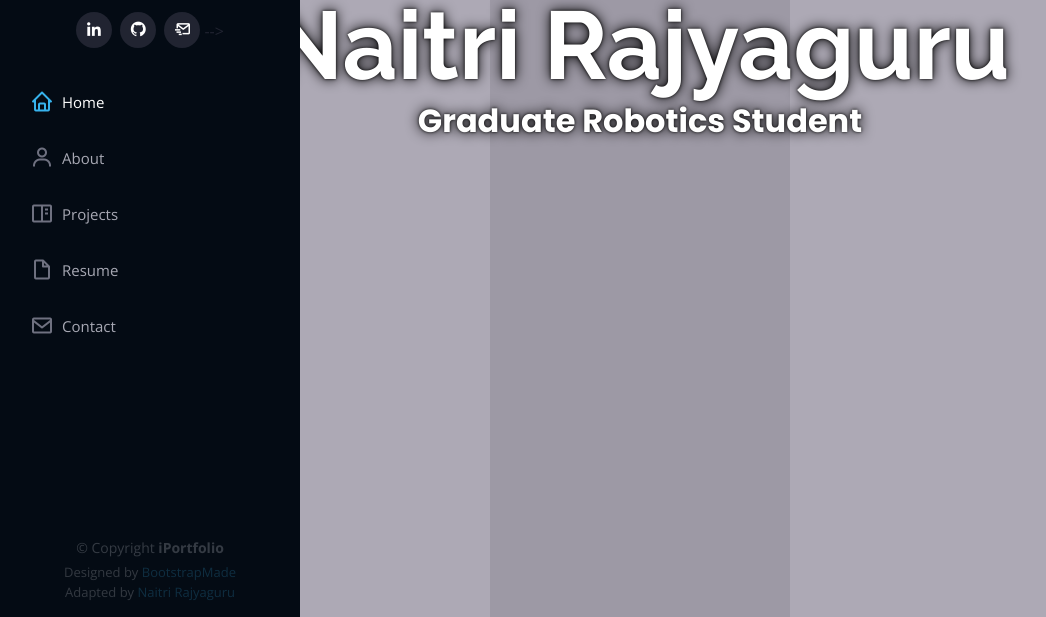
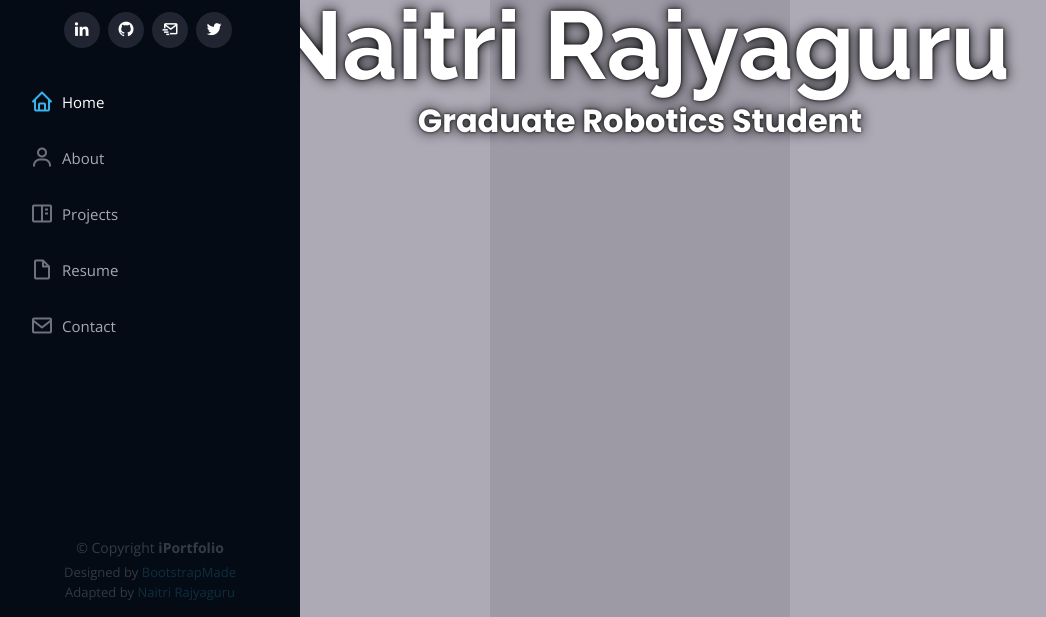
Before and after one commit to naitri/naitri.github.io_old, a plain HTML site: page index.html in a window 1280 px wide. Shown: the part 183-800 px from the top of the page, without its empty margins (0-1046 px from the left). Drawn offline with nearby package versions, Linux system fonts and the light colour scheme.

Commit message:
Update index.html

```diff
--- a/index.html
+++ b/index.html
@@ -65,7 +65,8 @@
         <div class="social-links mt-3 text-center">
           <a href="https://www.linkedin.com/in/naitri-rajyaguru/" rel="noopener noreferrer" target="_blank" class="linkedin"><i class="bx bxl-linkedin"></i></a>
           <a href="https://github.com/naitri" rel="noopener noreferrer" target="_blank" class="github"><i class="bx bxl-github"></i></a>
-          <a href="mailto:naitrir21@gmail.com" rel="noopener noreferrer" target="_blank" class="email"><i class="bx bx-mail-send"></i></a>-->
+          <a href="mailto:naitrir21@gmail.com" rel="noopener noreferrer" target="_blank" class="email"><i class="bx bx-mail-send"></i></a>
+          <a href="https://twitter.com/naitri_r" rel="noopener noreferrer" target="_blank" class="twitter"><i class="bx bxl-twitter"></i></a>
         </div>
       </div>
 
```
